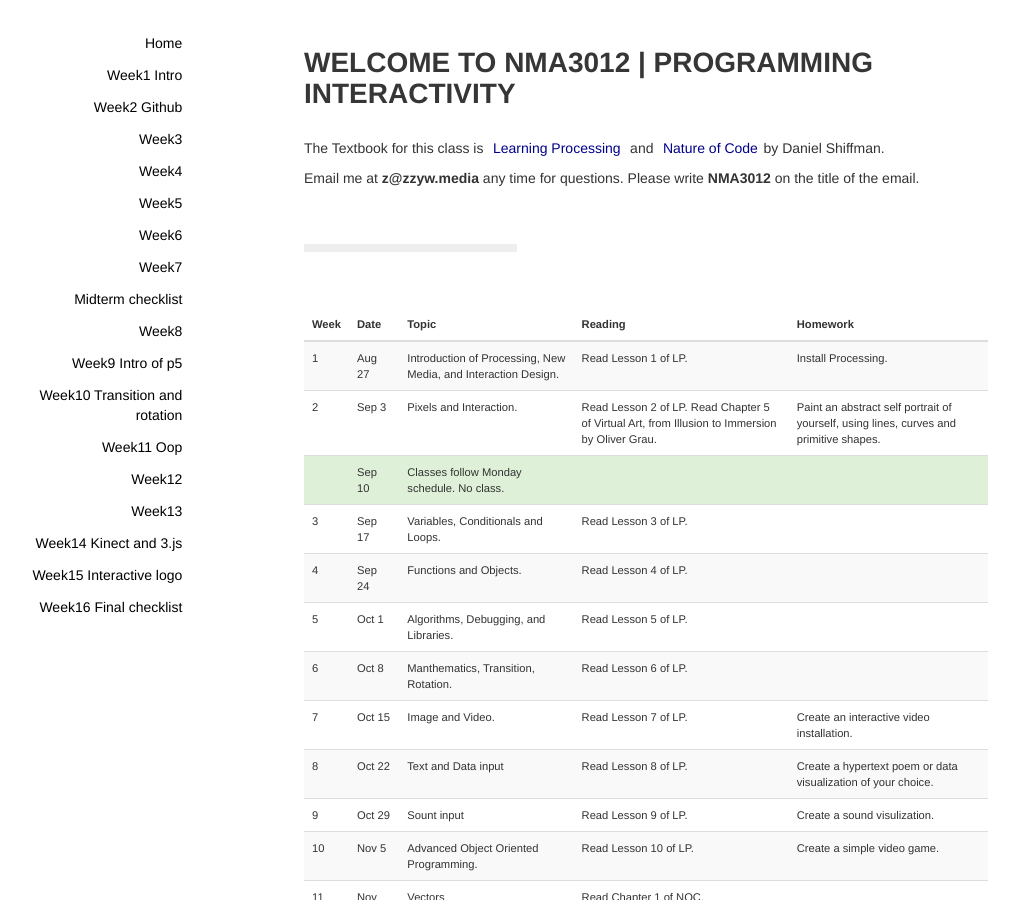
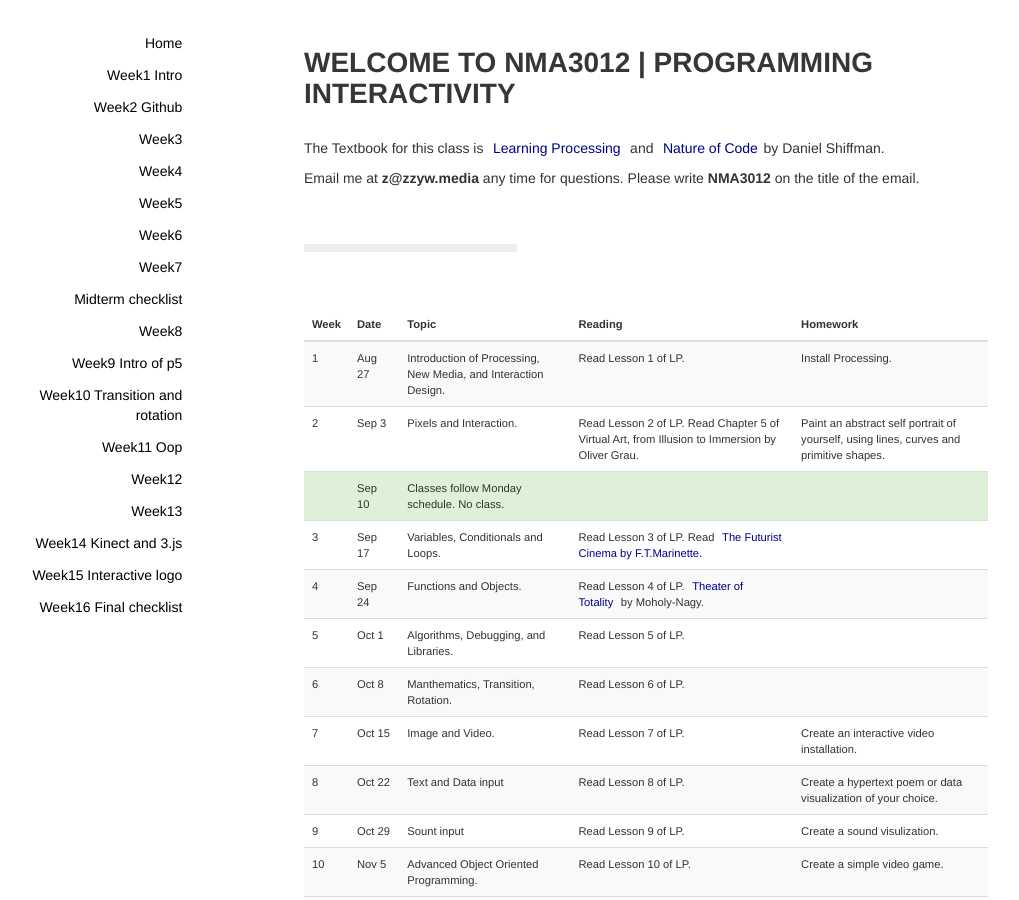
Before and after one commit to zhenzhenqi/NMA3012, a Jekyll site: the page built from index.html, in a window 1280 px wide and 900 px high. Shown: the whole window, without its empty margins (45-1064 px from the left). Built offline with Jekyll 4.4.1, drawn with Linux system fonts in a browser that asks for light colours; nearby versions of some CDN libraries.

```diff
--- a/index.html
+++ b/index.html
@@ -45,14 +45,14 @@ title: Welcome to NMA3012 | Programming Interactivity
             <td id="td_id_1" class="td-class-1">3</td>
             <td id="td_id_5" class="td-class-5">Sep 17</td>
             <td>Variables, Conditionals and Loops.</td>
-            <td>Read Lesson 3 of LP.</td>
+            <td>Read Lesson 3 of LP. Read <a href="http://www.unknown.nu/futurism/cinema.html">The Futurist Cinema by F.T.Marinette.</a></td>
             <td></td>
         </tr>
         <tr id="tr_id_5" class="tr-class-5">
             <td id="td_id_1" class="td-class-1">4</td>
             <td id="td_id_5" class="td-class-5">Sep 24</td>
             <td>Functions and Objects.</td>
-            <td>Read Lesson 4 of LP.</td>
+            <td>Read Lesson 4 of LP. <a href="http://www.mat.ucsb.edu/~g.legrady/academic/courses/03w200a/compDriven/pres5.html">Theater of Totality</a> by Moholy-Nagy.</td>
             <td></td>
         </tr>
         <tr id="tr_id_5" class="tr-class-5">
```
